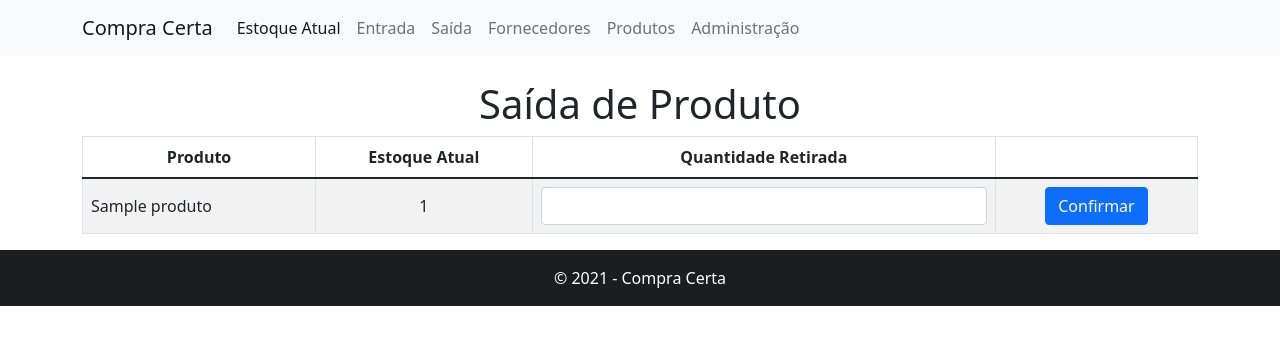
After one commit to ericguim/sistema_compra_certa, a Django app: page /saida/saida/ in a window 1280 px wide. The commit adds this page. Shown: the top 345 px of the page. Run offline with Django 3.2, Linux system fonts and the light colour scheme; tables that the repository leaves empty hold one stand-in row (values such as "Sample post"); some libraries are stand-ins or nearby versions.

Commit message:
Trabalho encima dos Templates

```diff
--- a/compra_certa/urls.py
+++ b/compra_certa/urls.py
@@ -19,4 +19,6 @@ from django.urls import path, include
 urlpatterns = [
     path('admin/', admin.site.urls),
     path('', include('estoque.urls')),
+    path('entrada/', include('entrada.urls')),
+    path('saida/', include('saida.urls')),
 ]
--- /dev/null
+++ b/entrada/urls.py
@@ -0,0 +1,6 @@
+from django.urls import path
+from . import views
+
+urlpatterns = [
+    path('entrada/', views.entrada, name='entrada'),
+]
--- a/entrada/views.py
+++ b/entrada/views.py
@@ -1,3 +1,7 @@
 from django.shortcuts import render
+from estoque.models import Produto, Fornecedor
 
-# Create your views here.
+def entrada(request):
+    produtos = Produto.objects.all()
+    fornecedores = Fornecedor.objects.all()
+    return render(request, 'entrada/entrada.html', {'produtos': produtos, 'fornecedores': fornecedores})
--- /dev/null
+++ b/saida/urls.py
@@ -0,0 +1,6 @@
+from django.urls import path
+from . import views
+
+urlpatterns = [
+    path('saida/', views.saida, name='saida'),
+]
--- a/saida/views.py
+++ b/saida/views.py
@@ -1,3 +1,6 @@
 from django.shortcuts import render
+from estoque.models import Produto
 
-# Create your views here.
+def saida(request):
+    produtos = Produto.objects.all()
+    return render(request, 'saida/saida.html', {'produtos': produtos})
--- /dev/null
+++ b/templates/base.html
@@ -0,0 +1,32 @@
+{% load static %}
+
+<!DOCTYPE html>
+<html lang="en">
+    <head>
+        <meta charset="UTF-8">
+        <meta http-equiv="X-UA-Compatible" content="IE=edge">
+        <meta name="viewport" content="width=device-width, initial-scale=1.0">
+        <link href="https://cdn.jsdelivr.net/npm/bootstrap@5.1.3/dist/css/bootstrap.min.css" rel="stylesheet" integrity="sha384-1BmE4kWBq78iYhFldvKuhfTAU6auU8tT94WrHftjDbrCEXSU1oBoqyl2QvZ6jIW3" crossorigin="anonymous">
+
+        <title>Compra Certa</title>
+    </head>
+
+    <body>
+
+        <!-- Nav Bar -->
+        {% include 'partials/_navbar.html' %}
+
+        <!-- Content -->
+        {% block content %} {% endblock %}
+
+        <!-- Footer -->
+        {% include 'partials/_footer.html' %}
+
+        <script src="//code.jquery.com/jquery-1.11.0.min.js"></script>
+        <script src="//maxcdn.bootstrapcdn.com/bootstrap/3.2.0/js/bootstrap.min.js"></script>
+        <script src="//ajax.googleapis.com/ajax/libs/jquery/1.11.1/jquery.min.js"></script>
+        <script src="//maxcdn.bootstrapcdn.com/bootstrap/3.2.0/js/bootstrap.min.js"></script>
+        <script src="{% static 'js/script.js' %}"></script>
+
+    </body>
+</html>
--- /dev/null
+++ b/templates/partials/_footer.html
@@ -0,0 +1,5 @@
+<footer class="bg-dark text-center text-white">
+    <div class="text-center p-3" style="background-color: rgba(0, 0, 0, 0.2);">
+        © 2021 - Compra Certa
+    </div>
+</footer>
--- /dev/null
+++ b/templates/partials/_navbar.html
@@ -0,0 +1,39 @@
+<nav class="navbar navbar-expand-md navbar-light bg-light">
+    <div class="container">
+      <a class="navbar-brand" href="#">Compra Certa</a>
+      <button
+        class="navbar-toggler"
+        type="button"
+        data-mdb-toggle="collapse"
+        data-mdb-target="#navbarNav"
+        aria-controls="navbarNav"
+        aria-expanded="false"
+        aria-label="Toggle navigation"
+      >
+        <i class="fas fa-bars"></i>
+      </button>
+      <div class="collapse navbar-collapse" id="navbarNav">
+        <ul class="navbar-nav">
+          <li class="nav-item">
+            <a class="nav-link active" aria-current="page" href="{% url 'estoque' %}">Estoque Atual</a>
+          </li>
+          <li class="nav-item">
+            <a class="nav-link" href="{% url 'entrada' %}">Entrada</a>
+          </li>
+          <li class="nav-item">
+            <a class="nav-link" href="{% url 'saida' %}">Saída</a>
+          </li>
+          <li class="nav-item">
+            <a class="nav-link" href="/admin/estoque/fornecedor/">Fornecedores</a>
+          </li>
+          <li class="nav-item">
+            <a class="nav-link" href="/admin/estoque/produto/">Produtos</a>
+          </li>
+          <li class="nav-item">
+            <a class="nav-link" href="/admin/">Administração</a>
+          </li>
+        </ul>
+      </div>
+    </div>
+  </nav>
+<br>
--- /dev/null
+++ b/templates/saida/saida.html
@@ -0,0 +1,48 @@
+{% extends 'base.html' %}
+
+
+{% block content %}
+
+    <!-- Header -->
+    <header>
+        <div class="container">
+            <div class="row">
+                <div class="col-md-12">
+                    <div class="page-header">
+                        <h1 style="text-align: center;">Saída de Produto</h1>
+                    </div>
+                </div>
+            </div>
+        </div>
+    </header>
+
+
+    <div class="container">
+        <div class="row">
+            <div class="col-md-12">
+                    <table class="table table-striped table-bordered table-hover">
+                        <thead>
+                        <tr>
+                            <th scope="col" style="text-align: center;">Produto</th>
+                            <th scope="col" style="text-align: center;">Estoque Atual</th>
+                            <th scope="col" style="text-align: center;">Quantidade Retirada</th>
+                            <th scope="col" style="text-align: center;"></th>
+                        </tr>
+                        </thead>
+
+                        <tbody>
+                            {% for produto in produtos %}
+                                <tr>
+                                    <td style="vertical-align: middle;">{{ produto.nome }}</td>
+                                    <td style="text-align: center; vertical-align: middle;">{{ produto.estoque }}</td>
+                                    <td style="text-align: center; vertical-align: middle;"><input type="number" class="form-control col-xs-2"></td>
+                                    <td style="text-align: center; vertical-align: middle;"><button type="button" class="btn btn-primary">Confirmar</button></td>
+                                </tr>
+                            {% endfor %}
+                        </tbody>
+                    </table>
+            </div>
+        </div>
+    </div>
+
+{% endblock %}
```
Also changed, not shown: templates/entrada/entrada.html (added, +63 -0 lines), templates/estoque/estoque.html (+12 -94 lines), templates/partials/_header.html (added, +11 -0 lines).
